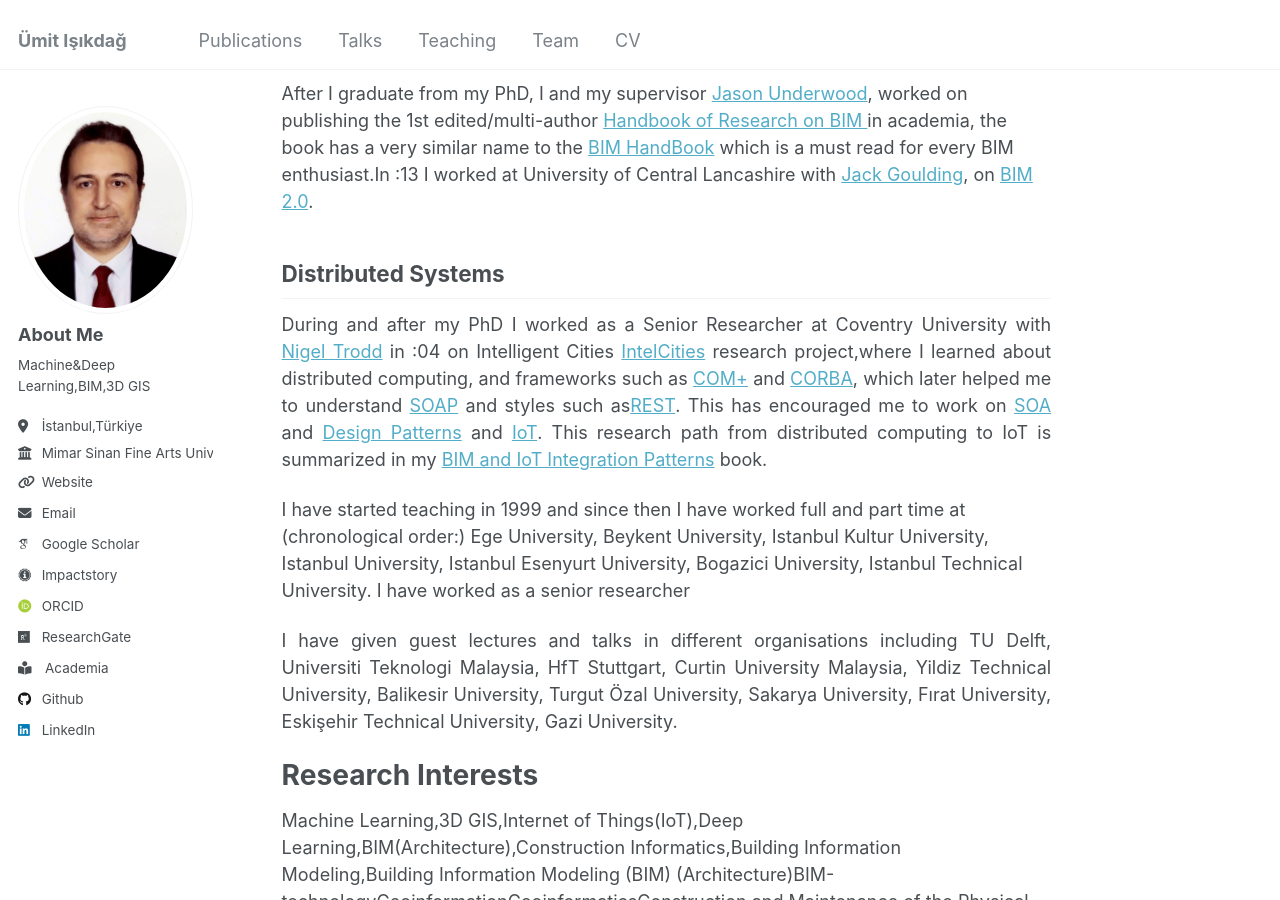
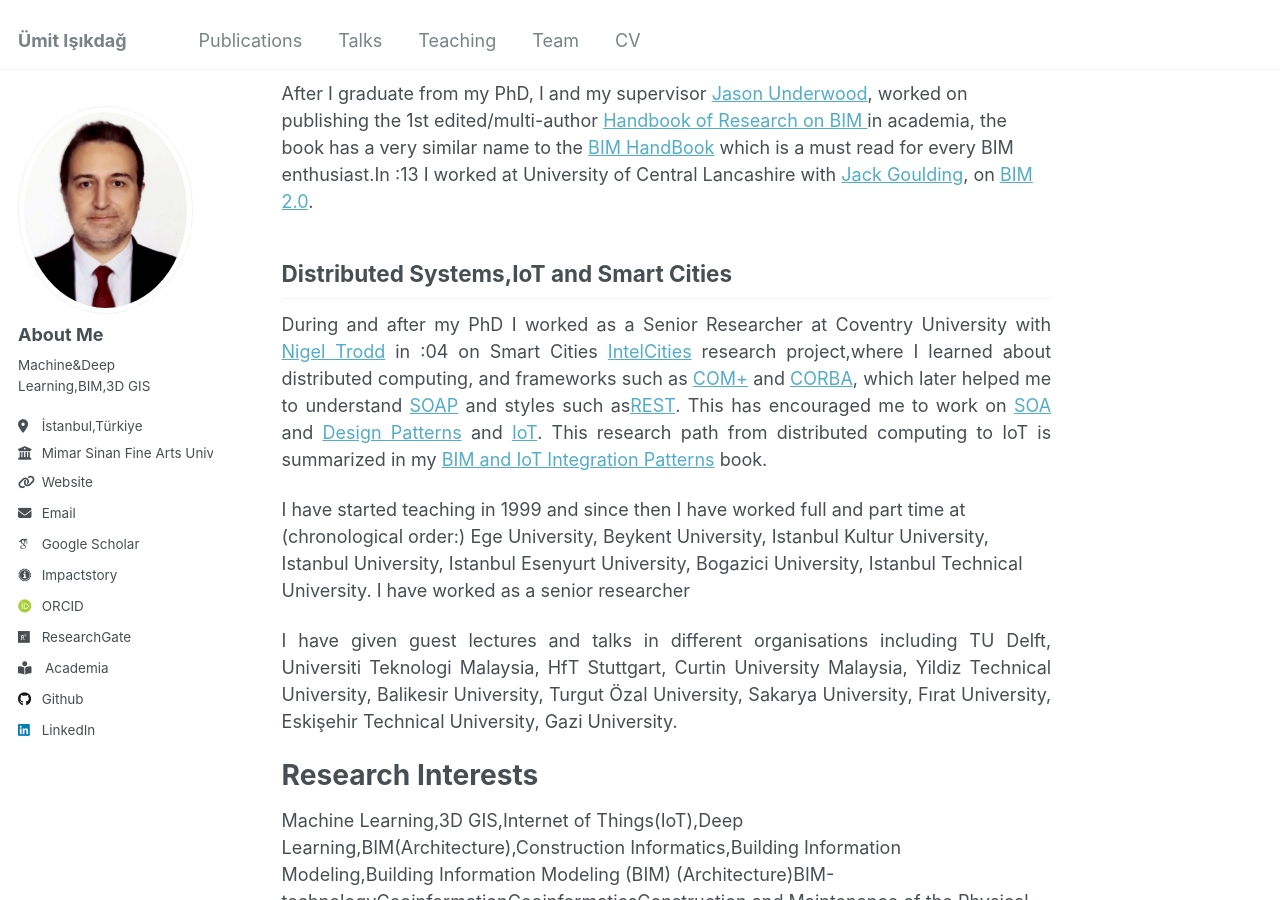
Before and after one commit to uisikdag/uisikdag.github.io, a Jekyll site: the page built from _pages/about.md, in a window 1280 px wide and 900 px high, scrolled down 906 px. Built offline with Jekyll 4.4.1, drawn with Linux system fonts in a browser that asks for light colours; some web fonts are replaced.

Commit message:
Update about.md

```diff
--- a/_pages/about.md
+++ b/_pages/about.md
@@ -44,9 +44,9 @@ After I graduate from my PhD, I and my supervisor [Jason Underwood](https://www.
 [BIM HandBook](https://onlinelibrary.wiley.com/doi/book/10.1002/9781119287568) which is a must read for every BIM enthusiast.In :13 I worked at University of Central Lancashire
 with [Jack Goulding](https://www.linkedin.com/in/jack-goulding-a0412614), on [BIM 2.0](https://www.emerald.com/insight/content/doi/10.1108/14714171111148990/full/html).
 
-Distributed Systems
+Distributed Systems,IoT and Smart Cities
 ------
-During and after my PhD I worked as a Senior Researcher at Coventry University with [Nigel Trodd](https://www.linkedin.com/in/nigeltrodd) in :04 on Intelligent Cities [IntelCities](https://www.itas.kit.edu/english/projects_pask04_intelcity.php)
+During and after my PhD I worked as a Senior Researcher at Coventry University with [Nigel Trodd](https://www.linkedin.com/in/nigeltrodd) in :04 on Smart Cities [IntelCities](https://www.itas.kit.edu/english/projects_pask04_intelcity.php)
 research project,where I learned about distributed computing, and frameworks such as [COM+](https://en.wikipedia.org/wiki/Component_Object_Model) and [CORBA](https://www.corba.org/), which later helped me to understand [SOAP](https://en.wikipedia.org/wiki/SOAP)
 and styles such as[REST](https://en.wikipedia.org/wiki/REST). This has encouraged me to work on [SOA](https://en.wikipedia.org/wiki/Service-oriented_architecture) and [Design Patterns](https://en.wikipedia.org/wiki/Software_design_pattern)
 and [IoT](https://en.wikipedia.org/wiki/Internet_of_things). This research path from distributed computing to IoT is summarized in my [BIM and IoT Integration Patterns](https://link.springer.com/book/10.1007/978-3-319-21825-0) book.
```
